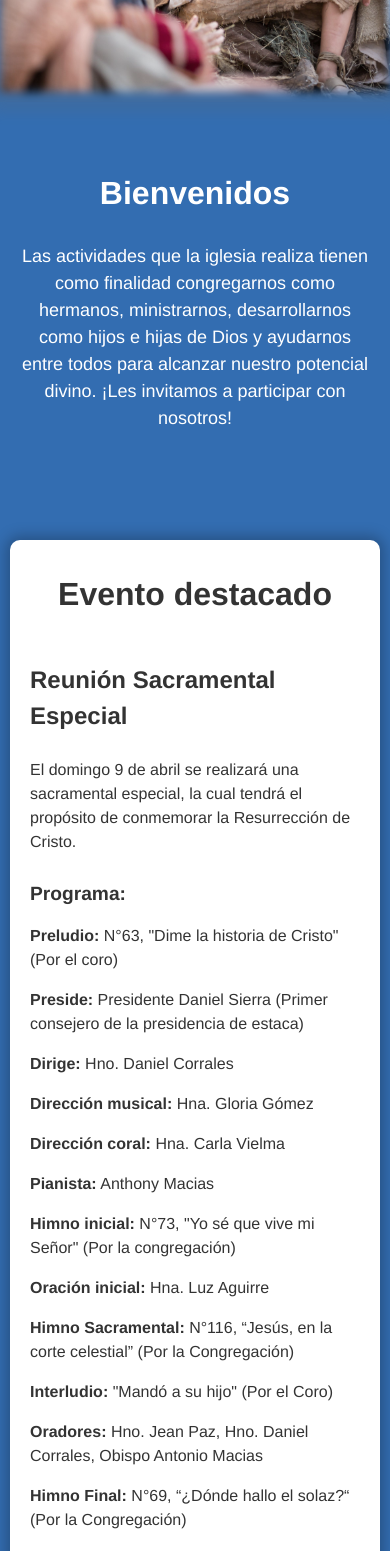
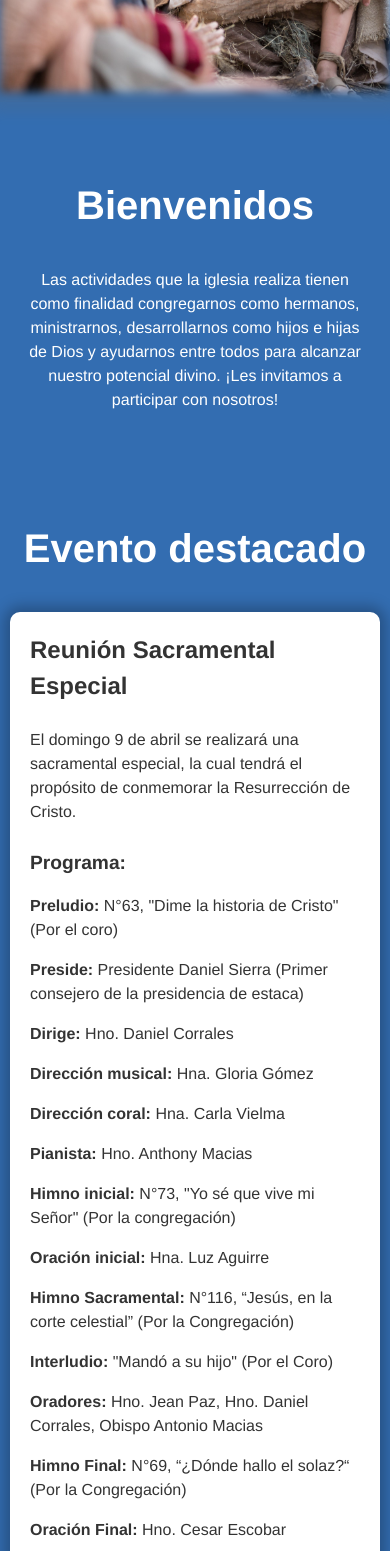
Before and after one commit to joaquinmoralest/ward-news, a React (Vite) app: page / in a window 390 px wide. Shown: the part 320-1871 px from the top of the page. Built offline with nearby package versions, Linux system fonts and the light colour scheme.

Commit message:
fix: change default font size for desktop and mobile

```diff
--- a/src/components/Highlight.jsx
+++ b/src/components/Highlight.jsx
@@ -3,8 +3,8 @@ import styles from '../styles/Highlight.module.css'
 function Highlight() {
   return (
     <section>
-      <div className={`container ${styles.highlightEvents}`}>
-        <h2>Evento destacado</h2>
+      <div className='container'>
+        <h2 className={styles.title}>Evento destacado</h2>
         <div className={styles.highlights}>
           <article>
             <h3>Reunión Sacramental Especial</h3>
@@ -16,7 +16,7 @@ function Highlight() {
               <p><span>Dirige:</span> Hno. Daniel Corrales</p>
               <p><span>Dirección musical:</span> Hna. Gloria Gómez</p>
               <p><span>Dirección coral:</span> Hna. Carla Vielma</p>
-              <p><span>Pianista:</span> Anthony Macias</p>
+              <p><span>Pianista:</span> Hno. Anthony Macias</p>
               <p><span>Himno inicial:</span> N°73, "Yo sé que vive mi Señor" (Por la congregación)</p>
               <p><span>Oración inicial:</span> Hna. Luz Aguirre</p>
               <p><span>Himno Sacramental:</span> N°116, “Jesús, en la corte celestial” (Por la Congregación)</p>
--- a/src/index.css
+++ b/src/index.css
@@ -1,6 +1,6 @@
 :root {
   font-family: Avenir, Helvetica, Arial, sans-serif;
-  font-size: 16px;
+  font-size: 18px;
   line-height: 1.5;
   font-weight: 400;
   background-color: white;
@@ -26,13 +26,13 @@ a:visited {
 }
 
 h1 {
-  background-color: rgba(0, 0, 0, 0.6);
+  background-color: rgba(51, 109, 177, 0.4);
   border-radius: 8px;
   display: block;
   font-size: 2.5rem;
   width: 75%;
   max-width: 300px;
-  padding: 10px 20px;
+  padding: 10px 10px;
 }
 
 h1, h2 {
@@ -40,11 +40,12 @@ h1, h2 {
 }
 
 h2 {
-  font-size: 2rem;
+  font-size: 2.5rem;
 }
 
 h3 {
   font-size: 1.5rem;
+  margin-top: 0;
 }
 
 h4 {
@@ -73,3 +74,9 @@ li {
   width: 100%;
   max-width: 800px;
 }
+
+@media (max-width: 420px) {
+  :root {
+    font-size: 16px;
+  }
+}
--- a/src/styles/Card.module.css
+++ b/src/styles/Card.module.css
@@ -2,7 +2,7 @@
   background-color: white;
   color: rgba(0, 0, 0, .8);
   border-radius: 10px;
-  box-shadow: 0 0 14px 4px rgba(0, 0, 0, .25);
+  box-shadow: 0 0 14px 6px rgba(0, 0, 0, .25);
   padding: 10px 20px;
 }
 
@@ -17,7 +17,7 @@
 
 .tag {
   background-color: #501d6a;
-  border-radius: 0 0 8px 0;
+  border-radius: 8px 0 8px 0;
   color: white;
   display: inline-block;
   font-weight: 500;
--- a/src/styles/Highlight.module.css
+++ b/src/styles/Highlight.module.css
@@ -1,18 +1,13 @@
-.highlightEvents {
+.highlights {
   border-radius: 10px;
-  box-shadow: 0 0 14px 4px rgba(0, 0, 0, .25);
-  padding: 30px 10px;
+  box-shadow: 0 0 14px 6px rgba(0, 0, 0, .25);
+  padding: 20px 20px;
   background-color: white;
   color: rgba(0, 0, 0, 0.8);
 }
 
-.highlightEvents h2 {
-  margin: 0;
-  margin-bottom: 20px;
-}
-
-.highlights article {
-  padding: 0 10px;
+.title {
+  margin-top: 0;
 }
 
 .program span {
@@ -27,7 +22,6 @@
   margin: 0 auto;
   padding: 5px;
   text-align: center;
-  /* width: 100%; */
 }
 
 @media screen and (max-width: 780px) {
--- a/src/styles/Welcome.module.css
+++ b/src/styles/Welcome.module.css
@@ -5,6 +5,6 @@
 }
 
 .welcome {
-  font-size: 18px;
+  font-size: 1rem;
   text-align: center;
 }
```
